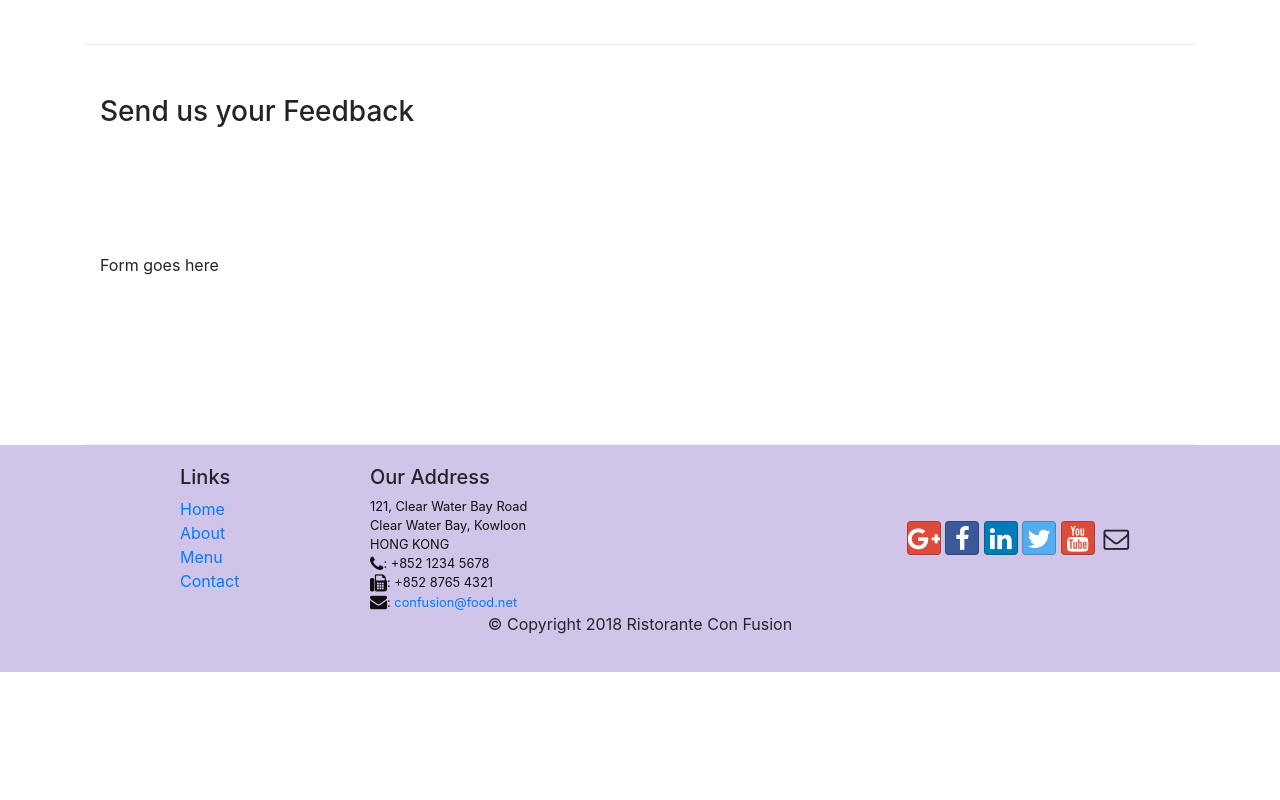
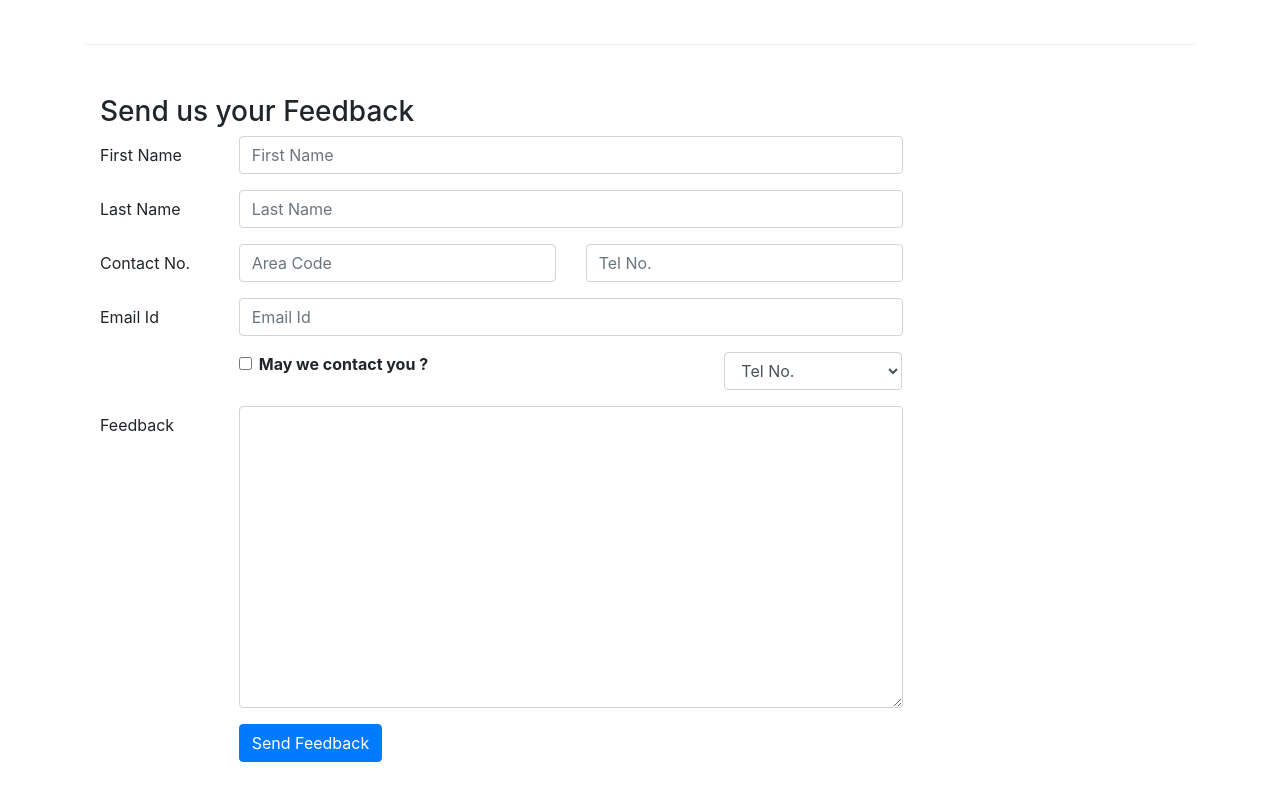
Before and after one commit to Prosun98/confusion, a website: page contactus.html in a window 1280 px wide. Shown: the part 820-1620 px from the top of the page. Before the commit the page ends 1492 px from the top, so only its background shows below. Drawn offline with nearby package versions, Linux system fonts and the light colour scheme.

Commit message:
forms added

```diff
--- a/contactus.html
+++ b/contactus.html
@@ -92,9 +92,68 @@
               <h3>Send us your Feedback</h3>
            </div>
             <div class="col-12 col-md-9">
-                Form goes here
+                <form>
+                    <div class="form-group row">
+                        <label for="firstname" class="col-md-2 col-form-label">First Name</label>
+                        <div class="col-md-10">
+                            <input type="text" class="form-control" id="firstname" name="firstname" placeholder="First Name">
+
+                        </div>
+                    </div>
+                    <div class="form-group row">
+                        <label for="lastname" class="col-md-2 col-form-label">Last Name</label>
+                        <div class="col-md-10">
+                            <input type="text" class="form-control" id="lastname" name="lastname" placeholder="Last Name">
+
+                        </div>
+
+                    </div>
+                    <div class="form-group row">
+                        <label for="telnum" class="col-md-2 col-form-label">Contact No.</label>
+                        <div class="col-5 col-md-5">
+                            <input type="tel" class="form-control" id="areacode" name="areacode" placeholder="Area Code">
+
+                        </div>
+                        <div class="col-5 col-md-5">
+                            <input type="tel" class="form-control" id="telnum" name="telnum" placeholder="Tel No.">
+
+                        </div>
+                    </div>
+                    <div class="form-group row">
+                        <label for="emailid" class="col-md-2 col-form-label">Email Id</label>
+                        <div class="col-md-10">
+                            <input type="text" class="form-control" id="emailid" name="emailid" placeholder="Email Id">
+                        </div>
+                    </div>
+                    <div class="form-group row">
+                        <div class="col-md-6 offset-md-2">
+                            <div class="form-check">
+                                <input type="checkbox" class="form-check-input" name="approve" id="approve" value="">
+                                <label class="form-check-label" for="approve"><strong>May we contact you ?</strong></label>
+                            </div>
+                        </div>
+                        <div class="col-md-3 offset-md-1">
+                            <select class="form-control">
+                                <option>Tel No.</option>
+                                <option>Email</option>
+                            </select>
+                        </div>
+                    </div>
+                    <div class="form-group row">
+                        <label for="feedback" class="col-md-2 col-form-label">Feedback</label>
+                        <div class="col-md-10">
+                            <textarea class="form-control" id="feedback" name="feedback" rows="12"></textarea>
+                        </div>
+                    </div>
+                    <div class="form-group row">
+                        <div class="offset-md-2 col-md-10">
+                            <button type="submit" class="btn btn-primary">Send Feedback</button>
+                        </div>
+                    </div>
+                </form>
+
             </div>
-             <div class="col-12 col-md">
+            <div class="col-12 col-md">
             </div>
        </div>
 
```
